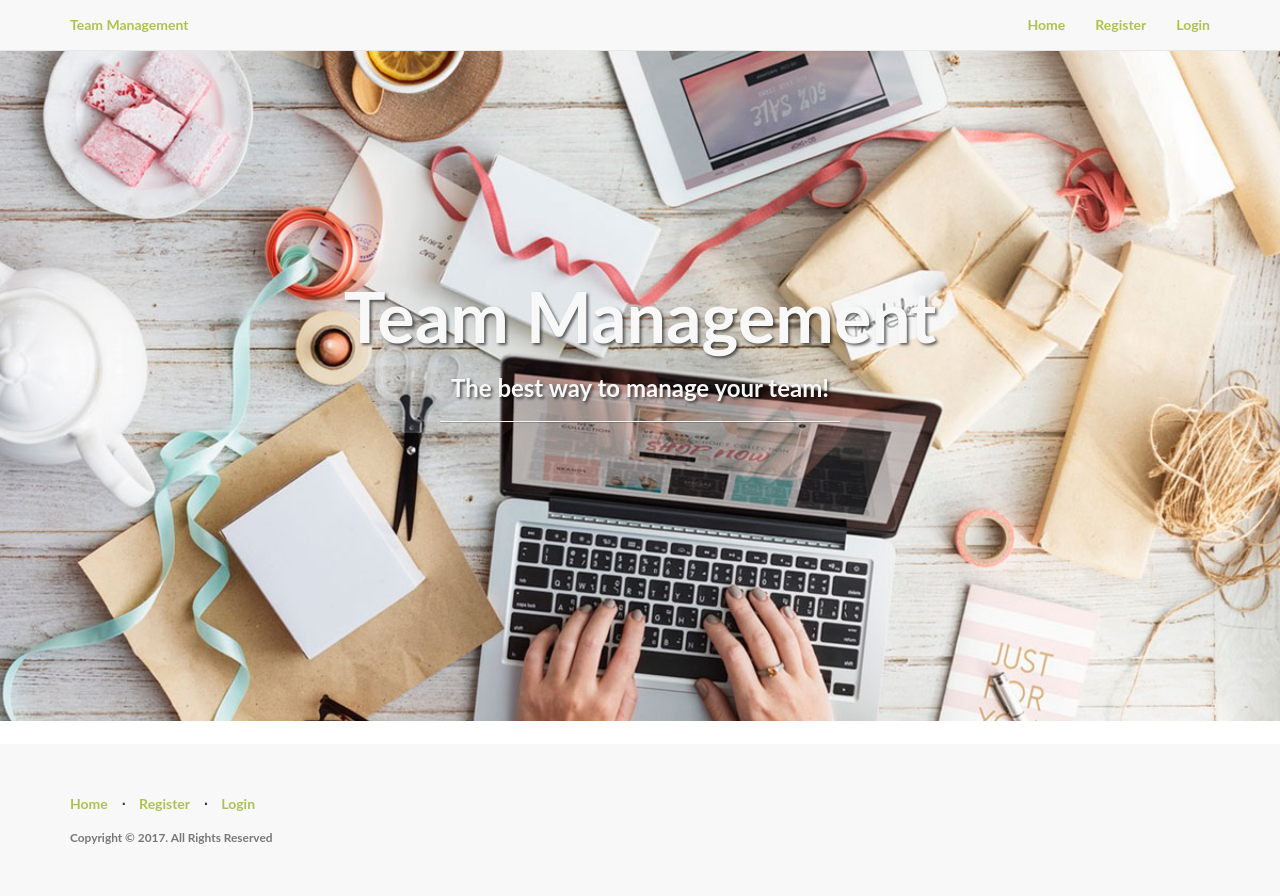
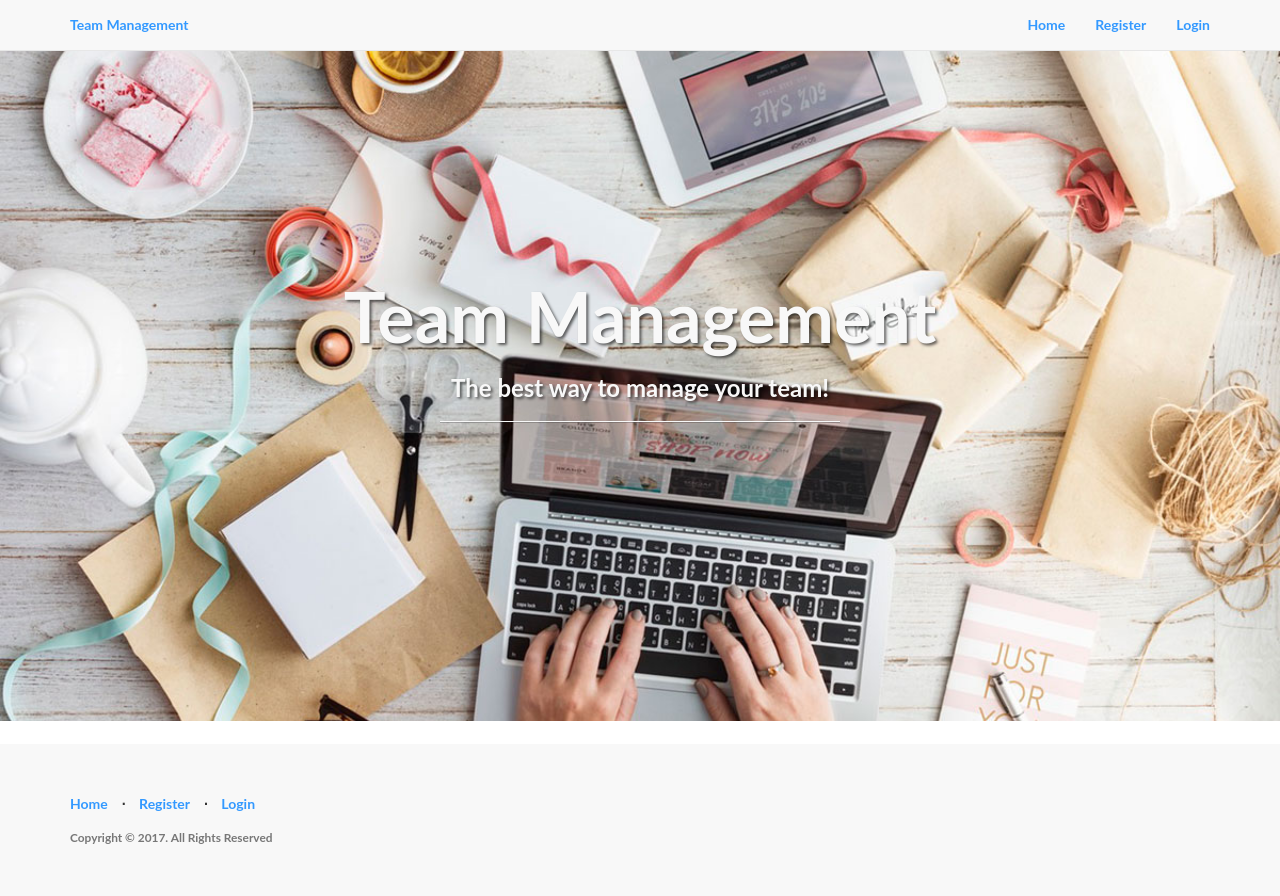
Before and after one commit to megancoyle/team-management, a Flask app: page / in a window 1280 px wide. Run offline with Flask 2, Linux system fonts and the light colour scheme; parts of the project's set-up code (start-up, migrations or seed data) failed here and were passed over; some libraries are stand-ins or nearby versions.

Commit message:
Update link colors

```diff
--- a/app/static/css/style.css
+++ b/app/static/css/style.css
@@ -9,11 +9,11 @@ body, h1, h2, h3 {
 }
 
 a, .navbar-default .navbar-brand, .navbar-default .navbar-nav>li>a {
-  color: #aec251;
+  color: #3399ff;
 }
 
 a:hover, .navbar-default .navbar-brand:hover, .navbar-default .navbar-nav>li>a:hover {
-  color: #687430;
+  color: #0080ff;
 }
 
 footer {
```
